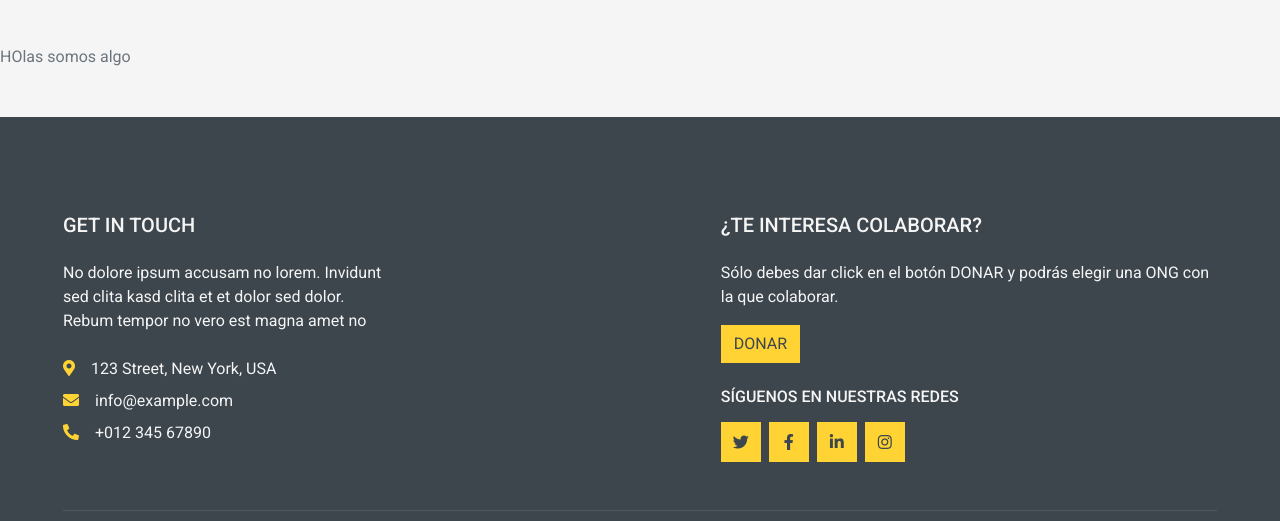
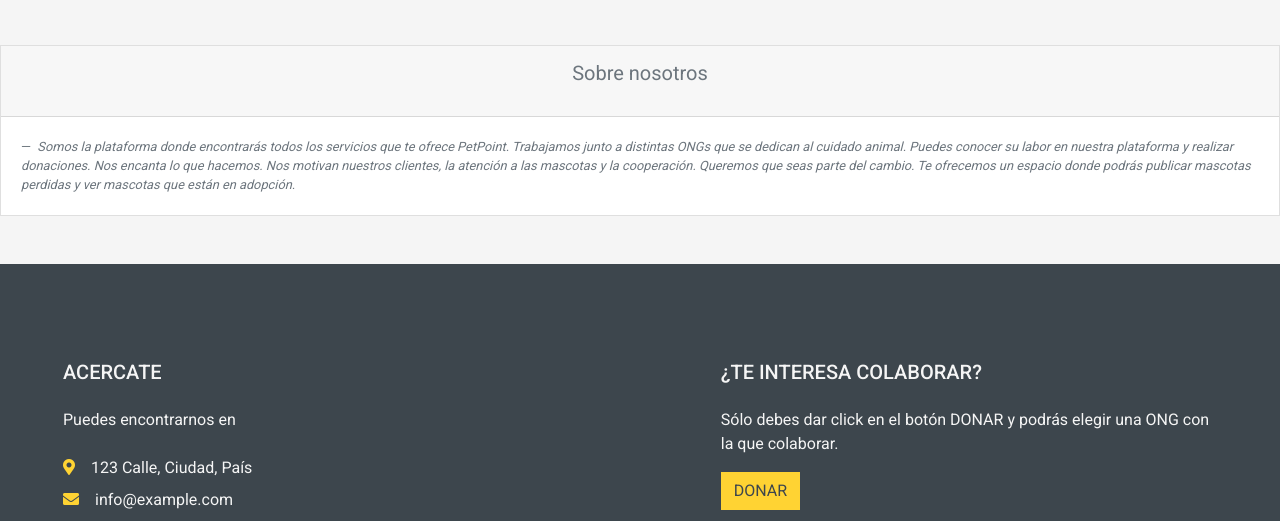
Before and after one commit to Ruyjoy/Proyecto, a PHP site: page /Index.php in a window 1280 px wide. Shown: the part 526-1047 px from the top of the page. Run offline with PHP 8.4, Linux system fonts and the light colour scheme; some libraries are stand-ins or nearby versions.

Commit message:
Index-footer-donaciones.

```diff
--- a/View/BarrasYLibrerias/BarraNavegacion.php
+++ b/View/BarrasYLibrerias/BarraNavegacion.php
@@ -14,10 +14,10 @@
                     <div class="navbar-nav mr-auto py-0">
                         <a href="Index.php" class="nav-item nav-link">PetPoint</a>
                         <div class="nav-item dropdown">
-                            <a href="../View/MascotasPerdidas.php" class="nav-item nav-link">Mascotas Perdiadas</a>
+                            <a href="../View/MascotasPerdidas.php" class="nav-item nav-link">Mascotas Perdidas</a>
                         </div>
                         <div class="nav-item dropdown">
-                            <a href="#" class="nav-link dropdown-toggle" data-toggle="dropdown">ONG'S <i class="fa fa-angle-down mt-1"></i></a>
+                            <a href="#" class="nav-link dropdown-toggle" data-toggle="dropdown">ONGs <i class="fa fa-angle-down mt-1"></i></a>
                             <div class="dropdown-menu bg-primary rounded-0 border-0 m-0">
                                 <a href="../View/Ong.php" class="dropdown-item ">ONG'S</a>
                                 <a href="../View/Mascota_Adopcion.php" class="dropdown-item">Mascotas en adpoción</a>
@@ -27,24 +27,22 @@
                             <a href="../View/Distribuidora.php" class="nav-link dropdown-toggle" data-toggle="dropdown">Veterinaria</a>
 
                         </div>
-                        <a href="../View/Distribuidora.php" class="nav-item nav-link">Veterinaria</a>
+                        <a href="../View/Distribuidora.php" class="nav-item nav-link">TIENDA</a>
                     </div>
                     <header id="page-topbar">
                     <div class="navbar-header">
                         <div class="d-flex">
                             <div class="dropdown d-inline-block user-dropdown">
                                 <button type="button" class="btn header-item waves-effect" id="page-header-user-dropdown" data-bs-toggle="dropdown" aria-haspopup="true" aria-expanded="false">
-                                    <img class="rounded-circle header-profile-user" src="../img/imagen-1.png" alt="Header Avatar" width="50" height="50">
-                                    <span class="d-none d-xl-inline-block ms-1">Monchito</span>
+                                    <img class="rounded-circle header-profile-user" src="../img/imgprofile.png" alt="Header Avatar" width="50" height="50">
+                                    <span class="d-none d-xl-inline-block ms-1">Usuario</span>
                                     <i class="mdi mdi-chevron-down d-none d-xl-inline-block"></i>
                                 </button>
                                 <div class="dropdown-menu dropdown-menu-end">
                                     <!-- item-->
-                                    <a class="dropdown-item" href="#"><i class="ri-user-line align-middle me-1"></i> Profile</a>
-                                    <a class="dropdown-item" href="#"><i class="ri-wallet-2-line align-middle me-1"></i> My Wallet</a>
-                                    <a class="dropdown-item" href="#"><i class="ri-lock-unlock-line align-middle me-1"></i> Lock screen</a>
+                                    <a class="dropdown-item" href="#"><i class="ri-user-line align-middle me-1"></i> Mi cuenta</a>
                                     <div class="dropdown-divider"></div>
-                                    <a class="dropdown-item text-danger" href="#"><i class="ri-shut-down-line align-middle me-1 text-danger"></i> Logout</a>
+                                    <a class="dropdown-item text-danger" href="#"><i class="ri-shut-down-line align-middle me-1 text-danger"></i> Salir</a>
                                 </div>
                             </div>
 
--- a/View/BarrasYLibrerias/Footer.php
+++ b/View/BarrasYLibrerias/Footer.php
@@ -3,11 +3,11 @@
   <div class="container-fluid bg-dark text-secondary mt-5 pt-5">
       <div class="row px-xl-5 pt-5">
           <div class="col-lg-4 col-md-12 mb-5 pr-3 pr-xl-5">
-              <h5 class="text-secondary text-uppercase mb-4">Get In Touch</h5>
-              <p class="mb-4">No dolore ipsum accusam no lorem. Invidunt sed clita kasd clita et et dolor sed dolor. Rebum tempor no vero est magna amet no</p>
-              <p class="mb-2"><i class="fa fa-map-marker-alt text-primary mr-3"></i>123 Street, New York, USA</p>
+              <h5 class="text-secondary text-uppercase mb-4">Acercate</h5>
+              <p class="mb-4">Puedes encontrarnos en</p>
+              <p class="mb-2"><i class="fa fa-map-marker-alt text-primary mr-3"></i>123 Calle, Ciudad, País</p>
               <p class="mb-2"><i class="fa fa-envelope text-primary mr-3"></i>info@example.com</p>
-              <p class="mb-0"><i class="fa fa-phone-alt text-primary mr-3"></i>+012 345 67890</p>
+              <p class="mb-0"><i class="fa fa-phone-alt text-primary mr-3"></i>+598 010 10101</p>
           </div>
           <div class="col-lg-8 col-md-12">
               <div class="row">
@@ -36,9 +36,8 @@
       <div class="row border-top mx-xl-5 py-4" style="border-color: rgba(256, 256, 256, .1) !important;">
           <div class="col-md-6 px-xl-0">
               <p class="mb-md-0 text-center text-md-left text-secondary">
-                  &copy; <a class="text-primary" href="#">Domain</a>. All Rights Reserved. Designed
-                  by
-                  <a class="text-primary" href="https://htmlcodex.com">HTML Codex</a>
+                  &copy; <a class="text-primary" href="#">Domain</a>. Todos los derechos reservados. Diseñado por
+                  <a class="text-primary" href="#">Paw Control</a>
               </p>
           </div>
           <div class="col-md-6 px-xl-0 text-center text-md-right">
--- a/View/Index.php
+++ b/View/Index.php
@@ -49,32 +49,31 @@
                         </ol>
                         <div class="carousel-inner">
                             <div class="carousel-item position-relative active" style="height: 430px;">
-                                <img class="position-absolute w-100 h-100" src="img/carousel-1.jpg" style="object-fit: cover;">
+                                <img class="position-absolute w-100 h-100" src="../img/imgcar-1.png" style="object-fit: cover;">
                                 <div class="carousel-caption d-flex flex-column align-items-center justify-content-center">
                                     <div class="p-3" style="max-width: 700px;">
-                                        <h1 class="display-4 text-white mb-3 animate__animated animate__fadeInDown"></h1>
-                                        <p class="mx-md-5 px-5 animate__animated animate__bounceIn"></p>
-                                        <a class="btn btn-outline-light py-2 px-4 mt-3 animate__animated animate__fadeInUp" href="#"></a>
+                                        <h1 class="display-4 text-white mb-3 animate__animated animate__fadeInDown">PetPoint</h1>
+                                        <!--<p class="mx-md-5 px-5 animate__animated animate__bounceIn"></p>-->
+
                                     </div>
                                 </div>
                             </div>
                             <div class="carousel-item position-relative" style="height: 430px;">
-                                <img class="position-absolute w-100 h-100" src="img/carousel-2.jpg" style="object-fit: cover;">
+                                <img class="position-absolute w-100 h-100" src="../img/imgcar-2.png" style="object-fit: cover;">
                                 <div class="carousel-caption d-flex flex-column align-items-center justify-content-center">
                                     <div class="p-3" style="max-width: 700px;">
-                                        <h1 class="display-4 text-white mb-3 animate__animated animate__fadeInDown">Women Fashion</h1>
-                                        <p class="mx-md-5 px-5 animate__animated animate__bounceIn">Lorem rebum magna amet lorem magna erat diam stet. Sadips duo stet amet amet ndiam elitr ipsum diam</p>
-                                        <a class="btn btn-outline-light py-2 px-4 mt-3 animate__animated animate__fadeInUp" href="#">Shop Now</a>
+                                        <h1 class="display-4 text-white mb-3 animate__animated animate__fadeInDown" color="green">PetPoint</h1>
+
+                                        <!--<a class="btn btn-outline-light py-2 px-4 mt-3 animate__animated animate__fadeInUp" href="#">Shop Now</a>-->
                                     </div>
                                 </div>
                             </div>
                             <div class="carousel-item position-relative" style="height: 430px;">
-                                <img class="position-absolute w-100 h-100" src="img/carousel-3.jpg" style="object-fit: cover;">
+                                <img class="position-absolute w-100 h-100" src="../img/imgcar-3.png" style="object-fit: cover;">
                                 <div class="carousel-caption d-flex flex-column align-items-center justify-content-center">
                                     <div class="p-3" style="max-width: 700px;">
-                                        <h1 class="display-4 text-white mb-3 animate__animated animate__fadeInDown">Kids Fashion</h1>
-                                        <p class="mx-md-5 px-5 animate__animated animate__bounceIn">Lorem rebum magna amet lorem magna erat diam stet. Sadips duo stet amet amet ndiam elitr ipsum diam</p>
-                                        <a class="btn btn-outline-light py-2 px-4 mt-3 animate__animated animate__fadeInUp" href="#">Shop Now</a>
+                                        <h1 class="display-4 text-white mb-3 animate__animated animate__fadeInDown">PetPoint</h1>
+
                                     </div>
                                 </div>
                             </div>
@@ -83,30 +82,50 @@
                 </div>
                 <div class="col-lg-4">
                     <div class="product-offer mb-30" style="height: 200px;">
-                        <img class="img-fluid" src="img/offer-1.jpg" alt="">
-                        <div class="offer-text">
+                        <img class="img-fluid" src="../img/imgside1.png" alt="">
+                        <!--<div class="offer-text">
                             <h6 class="text-white text-uppercase">Save 20%</h6>
                             <h3 class="text-white mb-3">Special Offer</h3>
                             <a href="" class="btn btn-primary">Shop Now</a>
-                        </div>
+                        </div>-->
                     </div>
                     <div class="product-offer mb-30" style="height: 200px;">
-                        <img class="img-fluid" src="img/offer-2.jpg" alt="">
-                        <div class="offer-text">
+                        <img class="img-fluid" src="../img/imgside2.png" alt="">
+                        <!--<div class="offer-text">
                             <h6 class="text-white text-uppercase">Save 20%</h6>
                             <h3 class="text-white mb-3">Special Offer</h3>
                             <a href="" class="btn btn-primary">Shop Now</a>
-                        </div>
+                        </div>-->
                     </div>
                 </div>
             </div>
         </div>
         <!-- Carousel End -->
+
+
     </main>
 
-   <main>
-    HOlas somos algo
-   </main>
+    <main>
+      <!-- Quiénes somos -->
+      <div class="card">
+        <div class="card-header">
+          <blockquote class="blockquote mb-0 text-center">
+              <p>Sobre nosotros</p>
+          </blockquote>
+        </div>
+        <div class="card-body">
+          <figcaption class="blockquote-footer">
+            <cite title="Título fuente">Somos la plataforma donde encontrarás todos los
+            servicios que te ofrece PetPoint. Trabajamos junto a distintas ONGs
+            que se dedican al cuidado animal. Puedes conocer su labor en nuestra
+            plataforma y realizar donaciones. Nos encanta lo que hacemos. Nos
+            motivan nuestros clientes, la atención a las mascotas y la
+            cooperación. Queremos que seas parte del cambio. Te ofrecemos un espacio donde
+            podrás publicar mascotas perdidas y ver mascotas que están en adopción.</cite>
+          </figcaption>
+        </div>
+      </div>
+    </main>
 
     <!-- Footer Start -->
     <?php
--- a/View/login.php
+++ b/View/login.php
@@ -22,7 +22,7 @@
                 <div class="col-lg-5">
                     <div class="card shadow-lg border-0 rounded-lg mt-5">
                         <div class="titu">
-                            <h3 style= "color:#F5F5F5" class="text-center font-weight-light my-4 ">Login</h3>
+                            <h3 class="text-center font-weight-light my-4 ">Iniciar Sesión</h3>
                         </div>
                         <div class="card-body">
                             <form method="post">
@@ -49,7 +49,7 @@
                                     </div>
                                 </div>
 
-                                <button name='enviar' type="submit" class="btn btn-primary btn-block mb-4">Iniciar Sesión.</button>
+                                <button name='enviar' type="submit" class="btn btn-primary btn-block mb-4 ">Iniciar Sesión.</button>
 
                                 <div class="form-group">
                                     <div class="alert"><?php echo isset($alert) ? $alert : ''; ?></div>
```
Also changed, not shown: View/donaciones.php (+13 -3 lines), img/carrito.png (added), img/imagen-1.png (deleted), img/imgcar-1.png (added), img/imgcar-2.png (added), img/imgcar-3.png (added), img/imgprofile.png (added), img/imgside1.png (added), img/imgside2.png (added), img/prueba.jpg (added).
